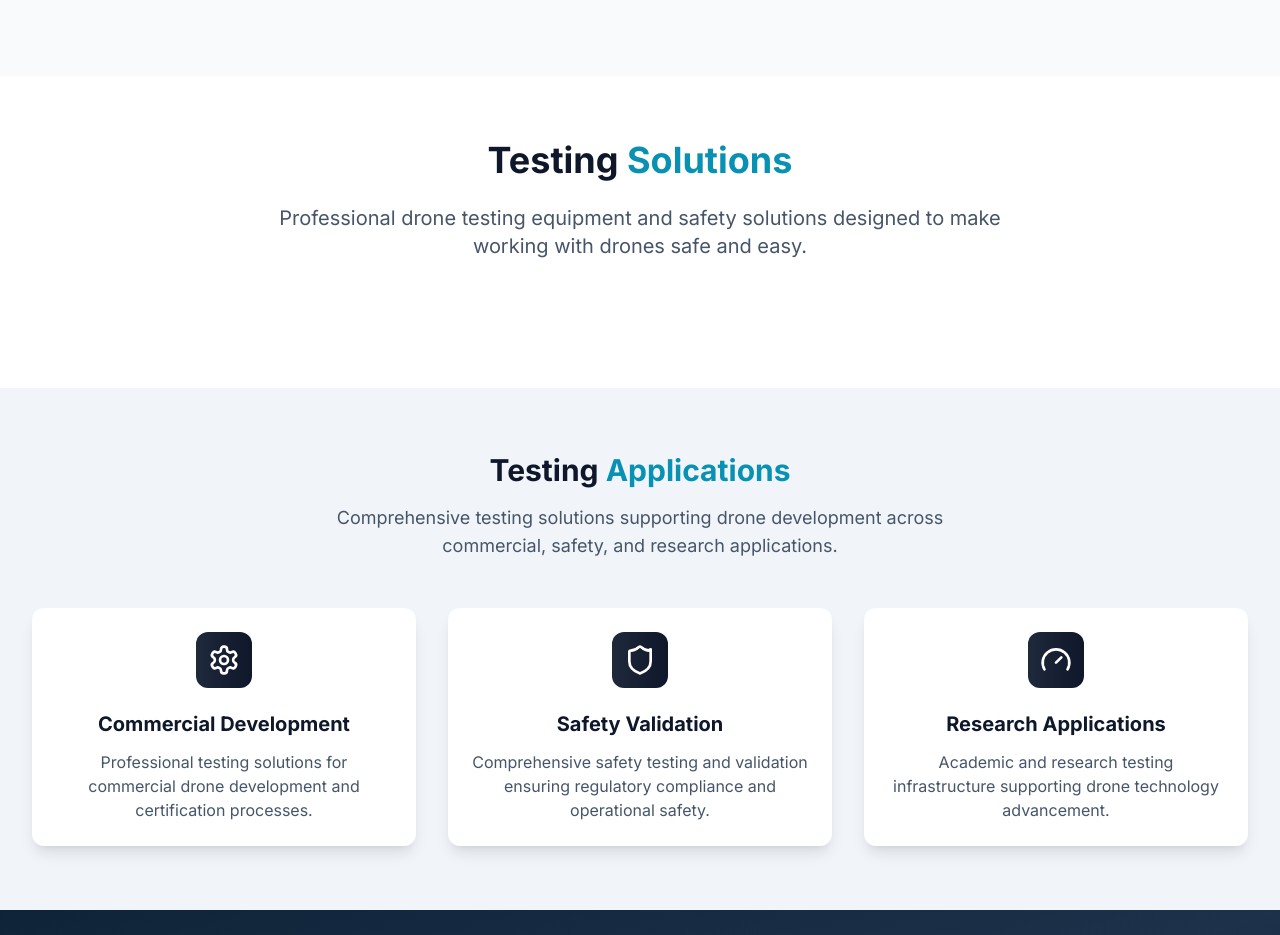
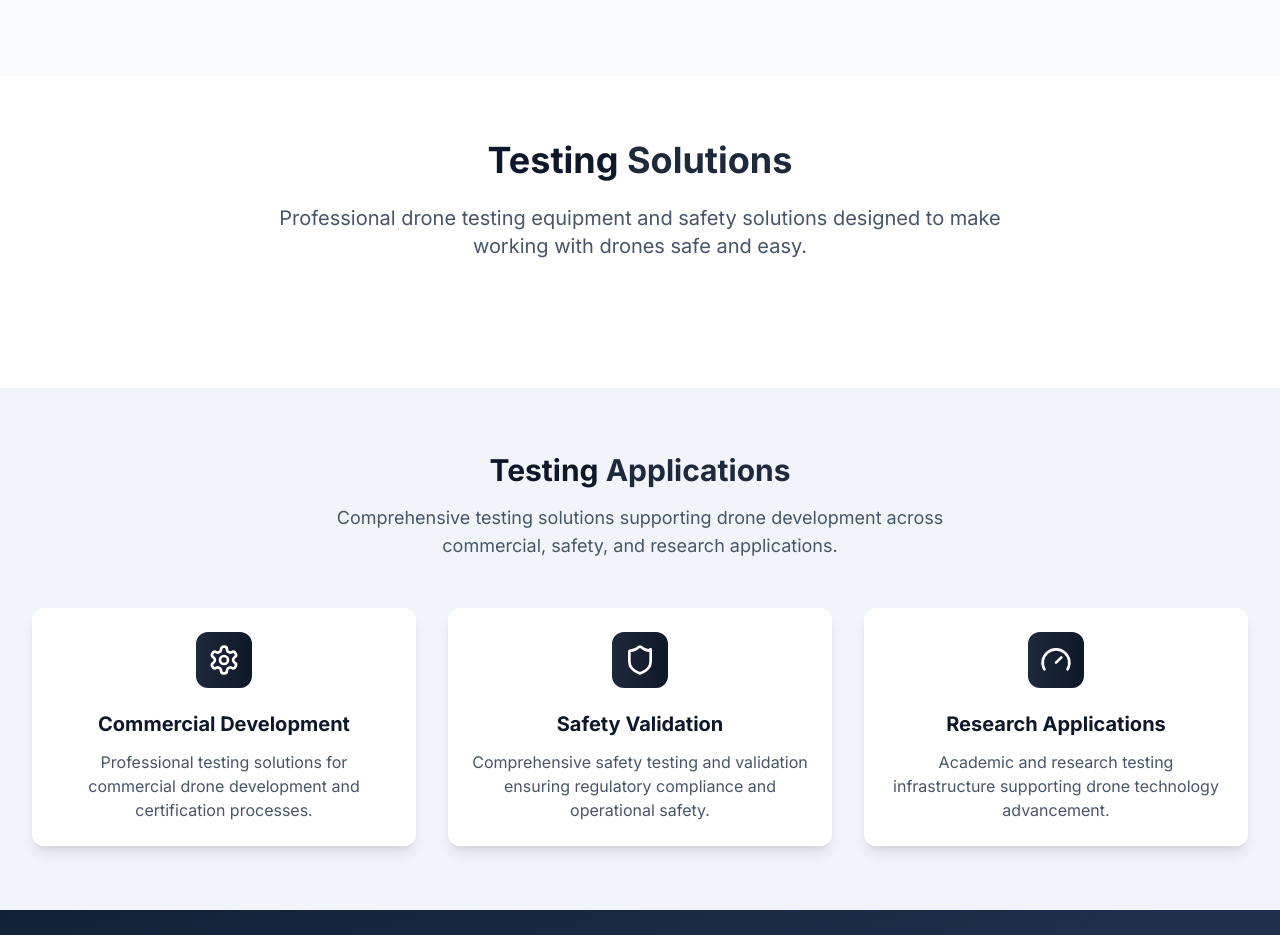
Before and after one commit to vikrambansal12/zerosum1, a plain HTML site: page zerosumtechnologies.com/collaborations/eureka-dynamics.html in a window 1280 px wide. Shown: the part 1480-2415 px from the top of the page. Drawn offline with Linux system fonts and the light colour scheme; no server answers.

Commit message:
Unify heading accent word color (Solutions/Applications/etc) to match icons
Each page's colored heading word (Solutions, Applications, Portfolio,
Software, or Systems) previously used a different accent color per
page. All now use text-slate-800, matching the icon badge color
applied earlier.

```diff
--- a/zerosumtechnologies.com/collaborations/eureka-dynamics.html
+++ b/zerosumtechnologies.com/collaborations/eureka-dynamics.html
@@ -210,7 +210,7 @@
     <section class="py-16 bg-white">
       <div class="max-w-7xl mx-auto px-4 sm:px-6 lg:px-8">
         <div class="text-center mb-16" style="opacity:1;">
-          <h2 class="text-4xl font-bold text-slate-900 mb-6">Testing <span class="text-cyan-600">Solutions</span></h2>
+          <h2 class="text-4xl font-bold text-slate-900 mb-6">Testing <span class="text-slate-800">Solutions</span></h2>
           <p class="text-xl text-slate-600 max-w-3xl mx-auto">Professional drone testing equipment and safety solutions designed to make working with drones safe and easy.</p>
         </div>
         <div id="eureka-products" class="grid grid-cols-1 lg:grid-cols-2 gap-8"></div>
@@ -222,7 +222,7 @@
     <section class="py-16 bg-slate-100">
       <div class="max-w-7xl mx-auto px-4 sm:px-6 lg:px-8">
         <div class="text-center mb-12" style="opacity:1;">
-          <h3 class="text-3xl font-bold text-slate-900 mb-4">Testing <span class="text-cyan-600">Applications</span></h3>
+          <h3 class="text-3xl font-bold text-slate-900 mb-4">Testing <span class="text-slate-800">Applications</span></h3>
           <p class="text-lg text-slate-600 max-w-2xl mx-auto">Comprehensive testing solutions supporting drone development across commercial, safety, and research applications.</p>
         </div>
         <div class="grid grid-cols-1 md:grid-cols-3 gap-8">
```
Also changed, not shown: zerosumtechnologies.com/collaborations/drone-rescue.html (+1 -1 lines), zerosumtechnologies.com/collaborations/dss.html (+1 -1 lines), zerosumtechnologies.com/collaborations/dynotis.html (+1 -1 lines), zerosumtechnologies.com/collaborations/maxamps.html (+1 -1 lines), zerosumtechnologies.com/collaborations/schubeler.html (+1 -1 lines), zerosumtechnologies.com/collaborations/skypower.html (+1 -1 lines), zerosumtechnologies.com/collaborations/triad-rf.html (+1 -1 lines), zerosumtechnologies.com/collaborations/uav-navigation.html (+1 -1 lines).
